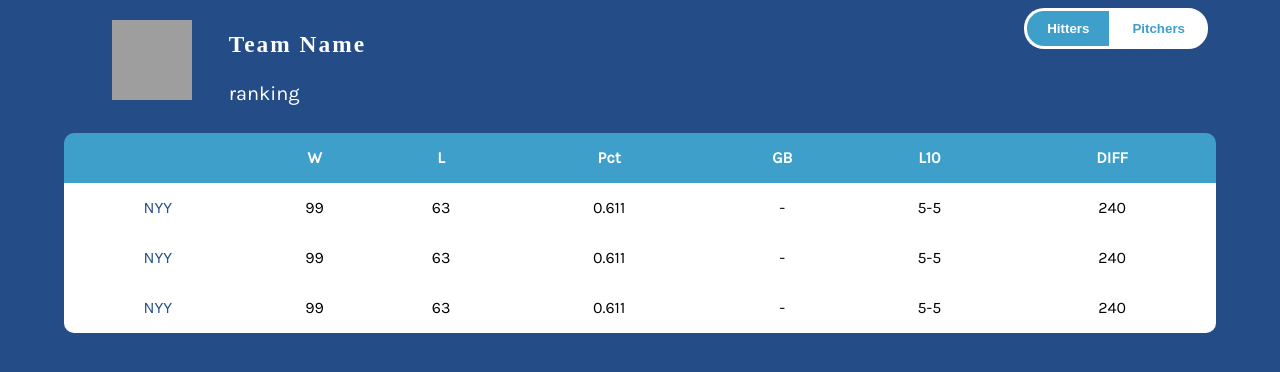
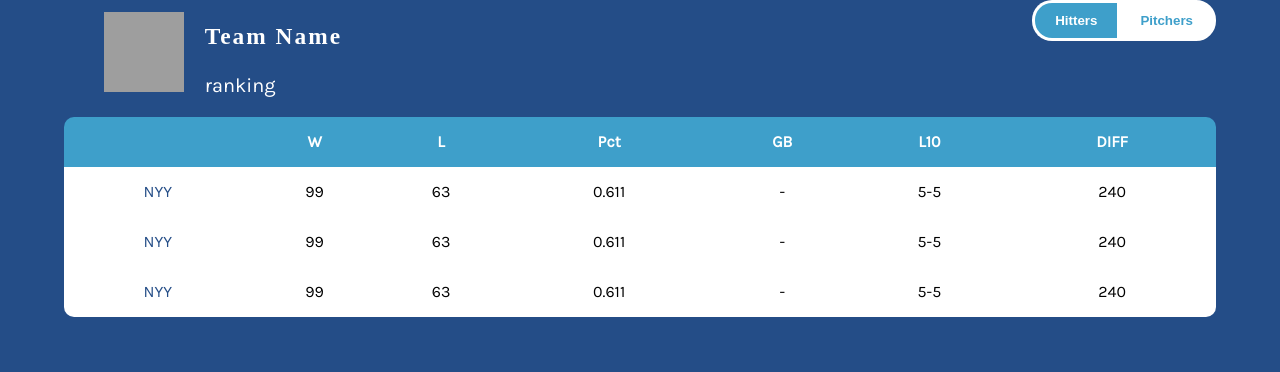
Before and after one commit to cd155/Assignment, a Django app: page /team/1 in a window 1280 px wide. Shown: the part 76-448 px from the top of the page. Run offline with Django 4.2, Linux system fonts and the light colour scheme; some web fonts are replaced; grey boxes are pictures that could not be loaded.

Commit message:
remove margin

```diff
--- a/blueJays/stats/static/css/style.css
+++ b/blueJays/stats/static/css/style.css
@@ -324,7 +324,6 @@ footer p {
 
 #teambanner li {
     display: inline-block;
-    margin: 0.5rem;
 }
 
 #teambanner li:last-child {
@@ -341,7 +340,6 @@ footer p {
 
 #playerbanner li {
     display: inline-block;
-    margin: 0.5rem;
 }
 
 #playerbanner li:last-child {
```
